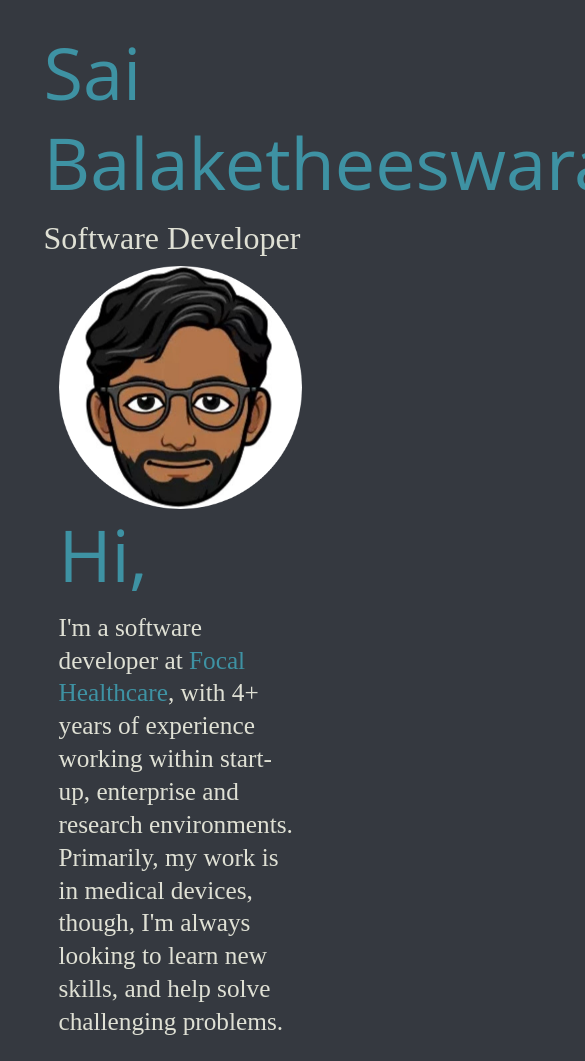
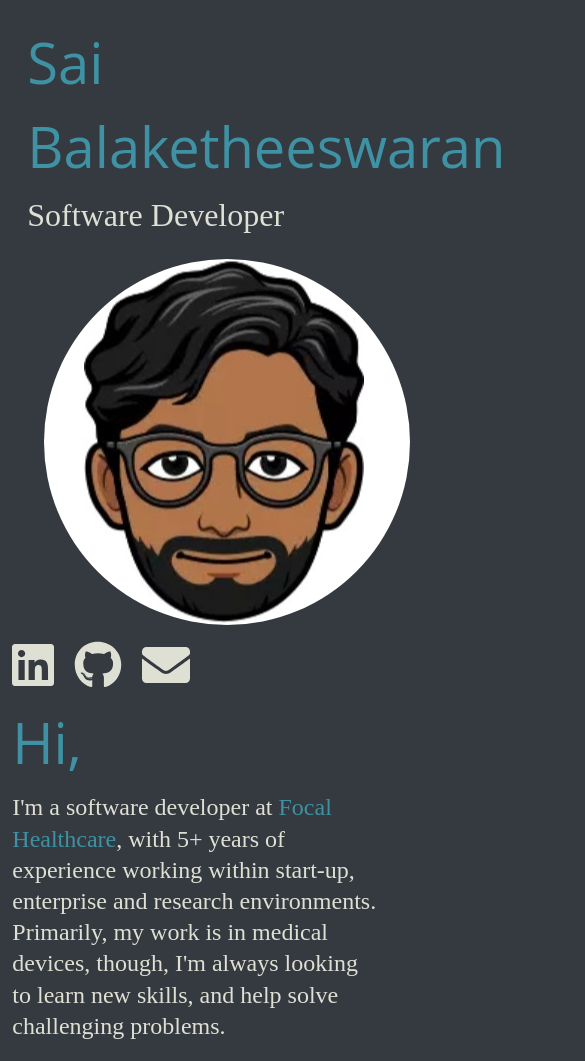
Before and after one commit to sbalaketheeswaran/sbalaketheeswaran.github.io, a plain HTML site: page index.html in a window 390 px wide. Shown: the top 1061 px of the page, 585 px wide, since content can reach past the window. Drawn offline with nearby package versions, Linux system fonts and the light colour scheme.

Commit message:
Improve site responsiveness - consolidate styles - add contact information - simplify gird layout

```diff
--- a/css/styles.css
+++ b/css/styles.css
@@ -5,43 +5,53 @@ body {
 }
 
 h1 {
-    font-size: 4.5em;
-    line-height: 90px;
-    margin-bottom: 12px;
+    font-family: Open Sans, sans-serif;
+    color: #3e92a3;
+    font-size: 3.5rem;
+    line-height: 1.5
 }
 
-body h1 {
-    font-family: Open Sans, sans-serif;
-    color: #3e92a3;
-}
-
-body h2 {
+h2 {
     font-family: Roboto Slab, serif;
     color: #dfe0d4;
 }
 
-body a {
+a {
     color: #3e92a3;
 }
 
 /* Containers */
-.container-fluid {
-    padding: 7% 15%;
-}
-
-.avatar-image-container {
-    text-align: right;
+.general-placement {
+    padding: 5% 7%;
 }
 
 .description-section {
+    text-align: center;
+}
+
+.description-text {
+    font-size: 1.5em;
+    line-height: 1.3em;
     text-align: left;
 }
 
-.description-text {
-    font-size: 1.58em;
-    line-height: 1.3em;
+.description-hi {
+    text-align: left;
 }
 
 .title-image {
-    max-width: 100%;
+    margin: 5%;
+
 }
+
+.icon {
+    margin-right: 20px;
+    margin-bottom: 10px;
+    color: #dfe0d4;
+}
+
+.icon:hover{
+    color: #3e92a3;
+}
+
+@media (min-width: 768px) {}
--- a/index.html
+++ b/index.html
@@ -31,28 +31,30 @@
 </head>
 
 <body>
-    <section class="no-colour-section" id="title">
-        <div class="row container-fluid">
+    <div class="container-fluid general-placement">
+        <div class="row">
             <!-- Profile Section -->
-            <div class="col-lg-6 avatar-section">
-                <div class="row">
-                    <div>
-                        <h1 class="main-heading preferred-heading-color">Sai Balaketheeswaran</h1>
-                        <h2 class="current-job-title preferred-heading-color">Software Developer</h2>
+            <div class="col-lg-6">
+                <h1 class="">Sai Balaketheeswaran</h1>
+                <h2 class="">Software Developer</h2>
             </div>
+            <div class="col-lg-6 description-section">
+                <img class="title-image" src="images/avatar-circle-cropped.png" alt="profile-avatar">
             </div>
             <div class="row">
-
-                </div>
+                <div class="col-lg-6 d-flex align-items-end">
+                    <a alt="connect via linkedin" href="https://www.linkedin.com/in/sai-balaketheeswaran/" target="_blank"><i
+                            class="icon fab fa-linkedin fa-3x"></i></a>
+                    <a alt="projects I'm working on" href="https://github.com/sbalaketheeswaran" target="_blank"><i
+                            class="icon fab fa-github fa-3x"></i></a>
+                    <a alt="contact me at" href="mailto:sai.balaketheeswaran@gmail.com" target="_blank"><i
+                            class="icon fas fa-envelope fa-3x"></i></a>
                 </div>
                 <div class="col-lg-6 description-section">
-                <div class="row-lg-6 avatar-image-container">
-                    <img class="title-image" src="images/avatar-circle-cropped.png" alt="profile-avatar">
-                </div>
-                <div class="row-lg-6">
-                    <h1>Hi,</h1>
+                    <h1 class="description-hi">Hi,</h1>
                     <p class="description-text">I'm a software developer at <a
-                            href="https://www.focalhealthcare.com/">Focal Healthcare</a>, with 4+ years of experience
+                            href="https://www.focalhealthcare.com/">Focal
+                            Healthcare</a>, with 5+ years of experience
                         working within
                         start-up, enterprise and
                         research environments. Primarily, my work is in medical devices, though, I'm always looking to
@@ -60,7 +62,7 @@
                 </div>
             </div>
         </div>
-    </section>
+
 
         <!-- Optional JavaScript -->
         <!-- jQuery first, then Popper.js, then Bootstrap JS -->
```
Lines whose indentation alone changed are shown as unchanged.
